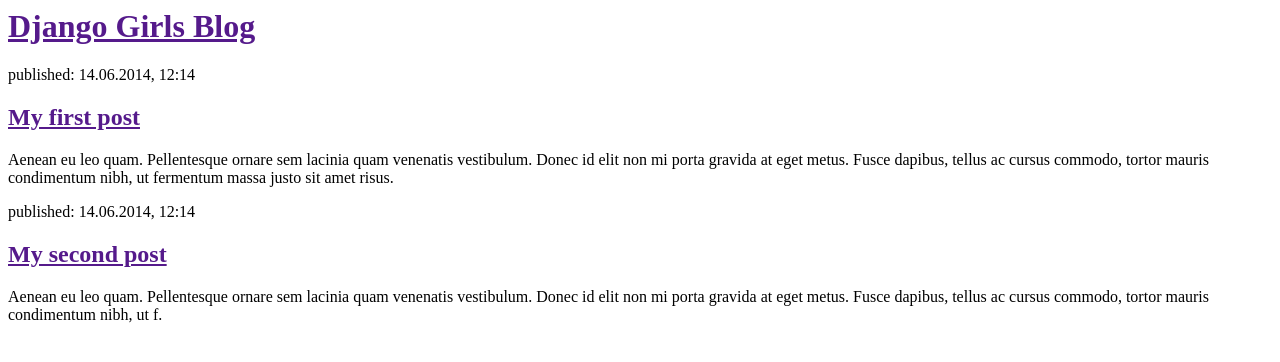
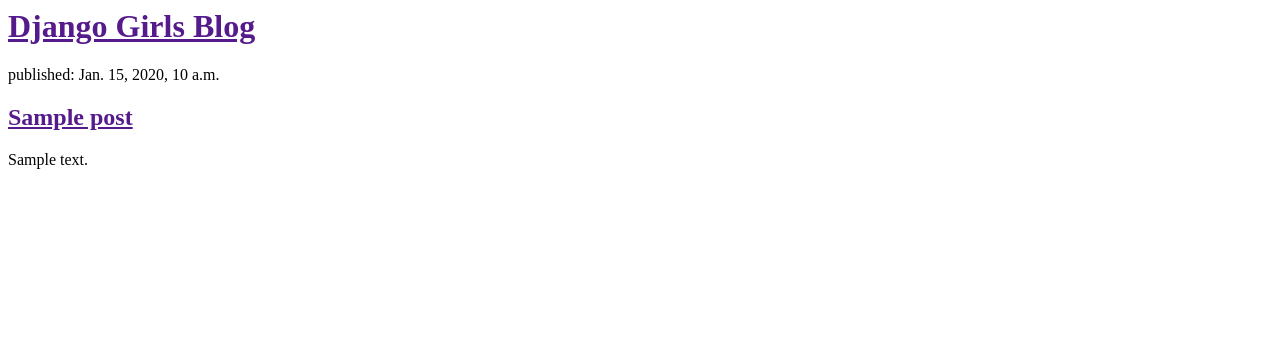
Before and after one commit to aero8215/blog-sample, a Django app: template mysite/blog/templates/blog/post_list.html in a window 1280 px wide. Shown: the top 362 px of the page. Run offline with Django 3.2, Linux system fonts and the light colour scheme; the template is opened without the code that fills it: values that come from a table or form of the project are taken from there, others are empty; tables that the repository leaves empty hold one stand-in row (values such as "Sample post").

Commit message:
modified template

```diff
--- a/mysite/blog/templates/blog/post_list.html
+++ b/mysite/blog/templates/blog/post_list.html
@@ -7,16 +7,13 @@
             <h1><a href="">Django Girls Blog</a></h1>
         </div>
 
+        {%  for post in posts %}
         <div>
-            <p>published: 14.06.2014, 12:14</p>
-            <h2><a href="">My first post</a></h2>
-            <p>Aenean eu leo quam. Pellentesque ornare sem lacinia quam venenatis vestibulum. Donec id elit non mi porta gravida at eget metus. Fusce dapibus, tellus ac cursus commodo, tortor mauris condimentum nibh, ut fermentum massa justo sit amet risus.</p>
+            <p>published: {{ post.published_date }}</p>
+            <h2><a	href="">{{ post.title }}</a></h2>
+            <p>{{ post.text }}</p>
         </div>
+        {% endfor %}
 
-        <div>
-            <p>published: 14.06.2014, 12:14</p>
-            <h2><a href="">My second post</a></h2>
-            <p>Aenean eu leo quam. Pellentesque ornare sem lacinia quam venenatis vestibulum. Donec id elit non mi porta gravida at eget metus. Fusce dapibus, tellus ac cursus commodo, tortor mauris condimentum nibh, ut f.</p>
-        </div>
     </body>
 </html>
```
Also changed, not shown: mysite/blog/views.py (+5 -2 lines).
